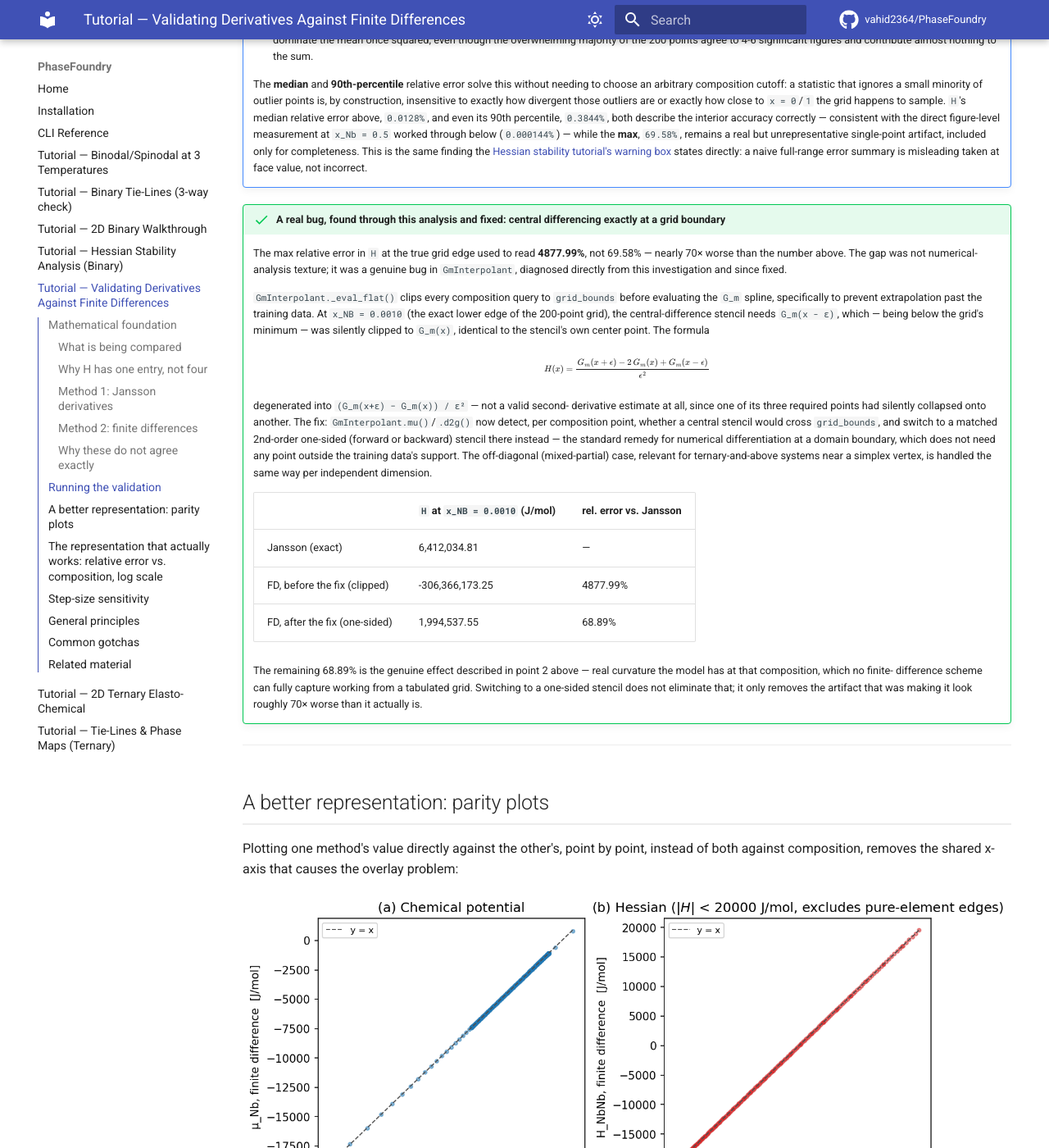
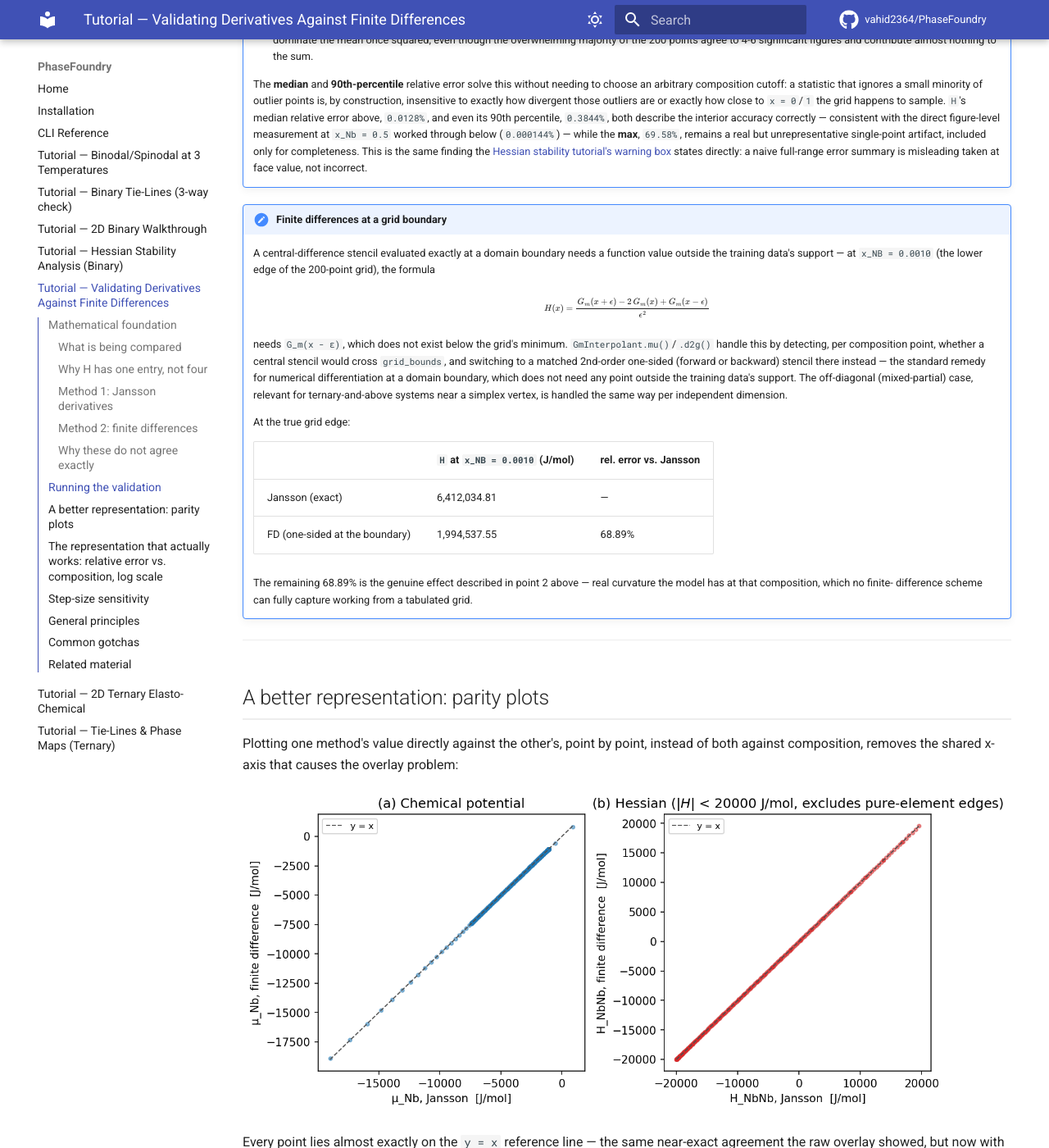
Before and after one commit to vahid2364/PhaseFoundry, an MkDocs documentation site: the page built from docs/tutorial_derivative_validation.md, in a window 1280 px wide and 1400 px high, scrolled down 3277 px. Shown: the whole window at 82% size. Built offline with MkDocs 1.6.1 and Material for MkDocs 9.7.7, drawn with Linux system fonts in a browser that asks for light colours; comment, search, counter and statistics services are not loaded; some of the changed text lies outside the part shown.

Commit message:
Remove bug-narration framing from the public docs site
Present current behavior and numbers factually instead of describing
the history of what was broken and fixed (central-differencing at a
grid boundary, the tie-line mat/ppt labeling convention, and the
sim_params.txt safety-value label, which is also no longer stale).

```diff
--- a/docs/tutorial_derivative_validation.md
+++ b/docs/tutorial_derivative_validation.md
@@ -195,48 +195,35 @@ composition region the eye cannot resolve at this scale.
     states directly: a naive full-range error summary is misleading taken
     at face value, not incorrect.
 
-!!! success "A real bug, found through this analysis and fixed: central differencing exactly at a grid boundary"
-    The max relative error in `H` at the true grid edge used to read
-    **4877.99%**, not 69.58% — nearly 70× worse than the number above. The
-    gap was not numerical-analysis texture; it was a genuine bug in
-    `GmInterpolant`, diagnosed directly from this investigation and since
-    fixed.
-
-    `GmInterpolant._eval_flat()` clips every composition query to
-    `grid_bounds` before evaluating the `G_m` spline, specifically to
-    prevent extrapolation past the training data. At `x_NB = 0.0010` (the
-    exact lower edge of the 200-point grid), the central-difference
-    stencil needs `G_m(x - ε)`, which — being below the grid's minimum —
-    was silently clipped to `G_m(x)`, identical to the stencil's own
-    center point. The formula
+!!! note "Finite differences at a grid boundary"
+    A central-difference stencil evaluated exactly at a domain boundary
+    needs a function value outside the training data's support — at
+    `x_NB = 0.0010` (the lower edge of the 200-point grid), the formula
 
     $$
     H(x) = \frac{G_m(x+\epsilon) - 2\,G_m(x) + G_m(x-\epsilon)}{\epsilon^2}
     $$
 
-    degenerated into `(G_m(x+ε) − G_m(x)) / ε²` — not a valid second-
-    derivative estimate at all, since one of its three required points had
-    silently collapsed onto another. The fix: `GmInterpolant.mu()`/`.d2g()`
-    now detect, per composition point, whether a central stencil would
-    cross `grid_bounds`, and switch to a matched 2nd-order one-sided
+    needs `G_m(x - ε)`, which does not exist below the grid's minimum.
+    `GmInterpolant.mu()`/`.d2g()` handle this by detecting, per
+    composition point, whether a central stencil would cross
+    `grid_bounds`, and switching to a matched 2nd-order one-sided
     (forward or backward) stencil there instead — the standard remedy for
     numerical differentiation at a domain boundary, which does not need
     any point outside the training data's support. The off-diagonal
     (mixed-partial) case, relevant for ternary-and-above systems near a
     simplex vertex, is handled the same way per independent dimension.
 
+    At the true grid edge:
+
     | | `H` at `x_NB = 0.0010` (J/mol) | rel. error vs. Jansson |
     |---|---|---|
     | Jansson (exact) | 6,412,034.81 | — |
-    | FD, before the fix (clipped) | -306,366,173.25 | 4877.99% |
-    | FD, after the fix (one-sided) | 1,994,537.55 | 68.89% |
+    | FD (one-sided at the boundary) | 1,994,537.55 | 68.89% |
 
     The remaining 68.89% is the genuine effect described in point 2 above
     — real curvature the model has at that composition, which no finite-
     difference scheme can fully capture working from a tabulated grid.
-    Switching to a one-sided stencil does not eliminate that; it only
-    removes the artifact that was making it look roughly 70× worse than
-    it actually is.
 
 ---
 
@@ -383,8 +370,8 @@ methods:
    accuracy order, switched in automatically within one step size of a
    boundary — not a weaker approximation, a differently-shaped one. This
    is a general numerical-differentiation rule, not specific to CALPHAD
-   or to this codebase; see the box above for the real bug this produced
-   here and its fix.
+   or to this codebase; see the note above for how `GmInterpolant`
+   applies it.
 
 ---
 
@@ -394,9 +381,9 @@ methods:
 |---|---|
 | Two near-identical curves plotted together show no visible difference despite a large reported error metric | Expected when the disagreement is confined to a small fraction of the domain — see the [relative-error section](#the-representation-that-actually-works-relative-error-vs-composition-log-scale) above. Check a relative-error or parity representation before concluding the error metric is wrong. |
 | `pf-validate`'s legacy RMSE_H value looks alarmingly large | Expected — it is computed over the full composition range, including the pure-element edges where `H` itself diverges. Use the median/P90 relative error reported above it instead, which `pf-validate` now prints by default; see the [Hessian stability tutorial](tutorial_hessian_stability_binary.md#validating-against-finite-differences) for the same finding worked through in detail. |
-| `pf-validate`'s **max** relative error (printed next to median/P90) is tens of percent at the exact grid edges | Expected — see the note under [Running the validation](#running-the-validation) above. This is the genuine, remaining curvature effect after the boundary-clipping bug described there was fixed; it is a real single-point artifact, not evidence the median/P90 figures are wrong. |
+| `pf-validate`'s **max** relative error (printed next to median/P90) is tens of percent at the exact grid edges | Expected — see the note under [Running the validation](#running-the-validation) above. This is the genuine curvature effect near the pure-element limit; it is a real single-point artifact, not evidence the median/P90 figures are wrong. |
 | Reducing `fd_eps` makes finite-difference results *less* accurate | Past the optimal step size, floating-point cancellation error dominates over truncation error — see the [step-size sensitivity](#step-size-sensitivity) section above. |
-| `H_ij` (off-diagonal) formula needed for a ternary/quaternary system | Shown in [Mathematical foundation](#mathematical-foundation) above; exercised directly in the [Hessian stability tutorial](tutorial_hessian_stability_binary.md)'s discussion of `GmInterpolant.d2g()` for `N_ind ≥ 2`. Near a simplex vertex, each independent dimension switches to a one-sided stencil independently — see the boundary-bug note under [Running the validation](#running-the-validation). |
+| `H_ij` (off-diagonal) formula needed for a ternary/quaternary system | Shown in [Mathematical foundation](#mathematical-foundation) above; exercised directly in the [Hessian stability tutorial](tutorial_hessian_stability_binary.md)'s discussion of `GmInterpolant.d2g()` for `N_ind ≥ 2`. Near a simplex vertex, each independent dimension switches to a one-sided stencil independently — see the note under [Running the validation](#running-the-validation). |
 
 ## Related material
 
```
Also changed, not shown: docs/tutorial_binary_tieline.md (+9 -12 lines), docs/tutorial_hessian_stability_binary.md (+8 -17 lines).
